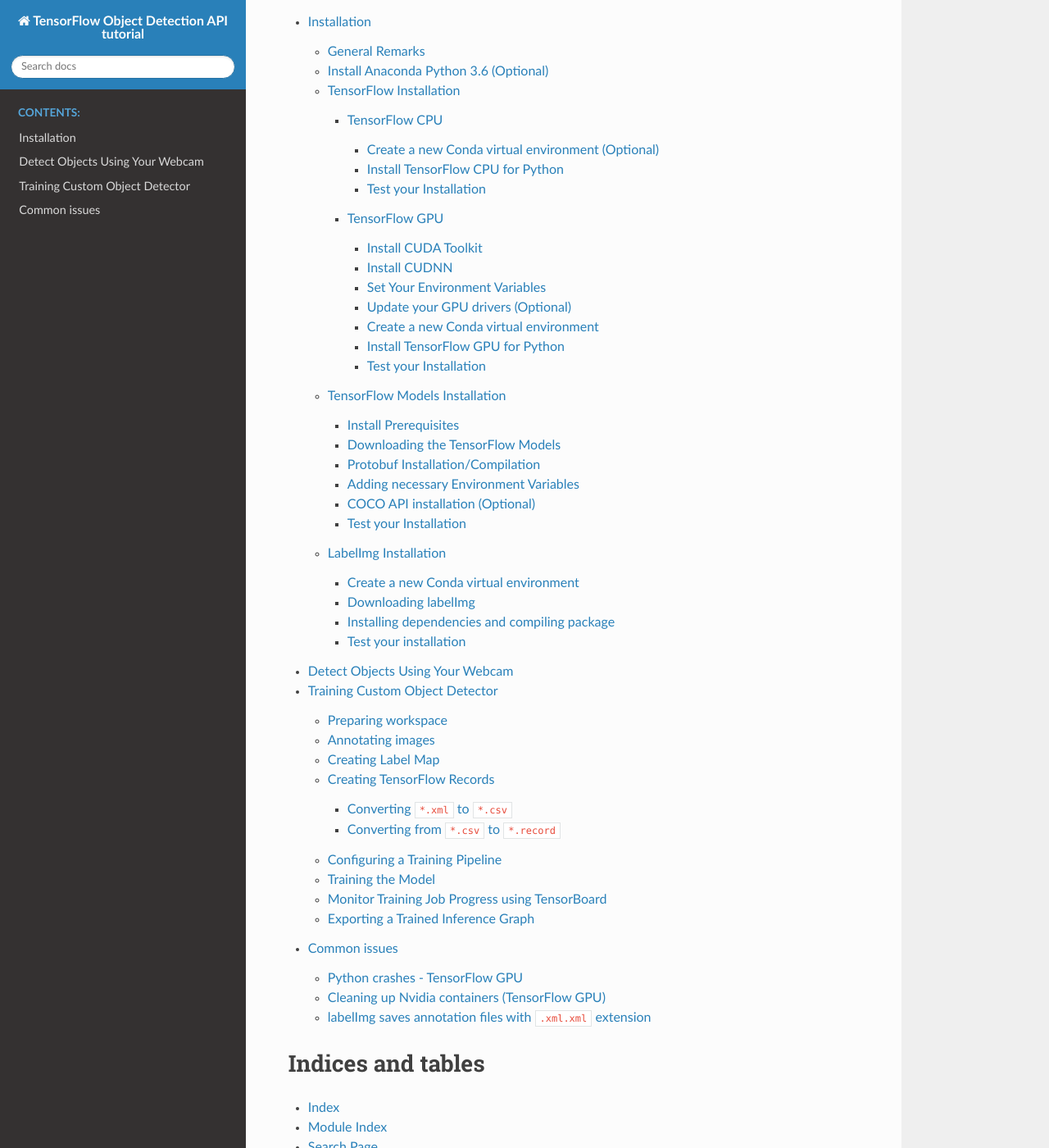
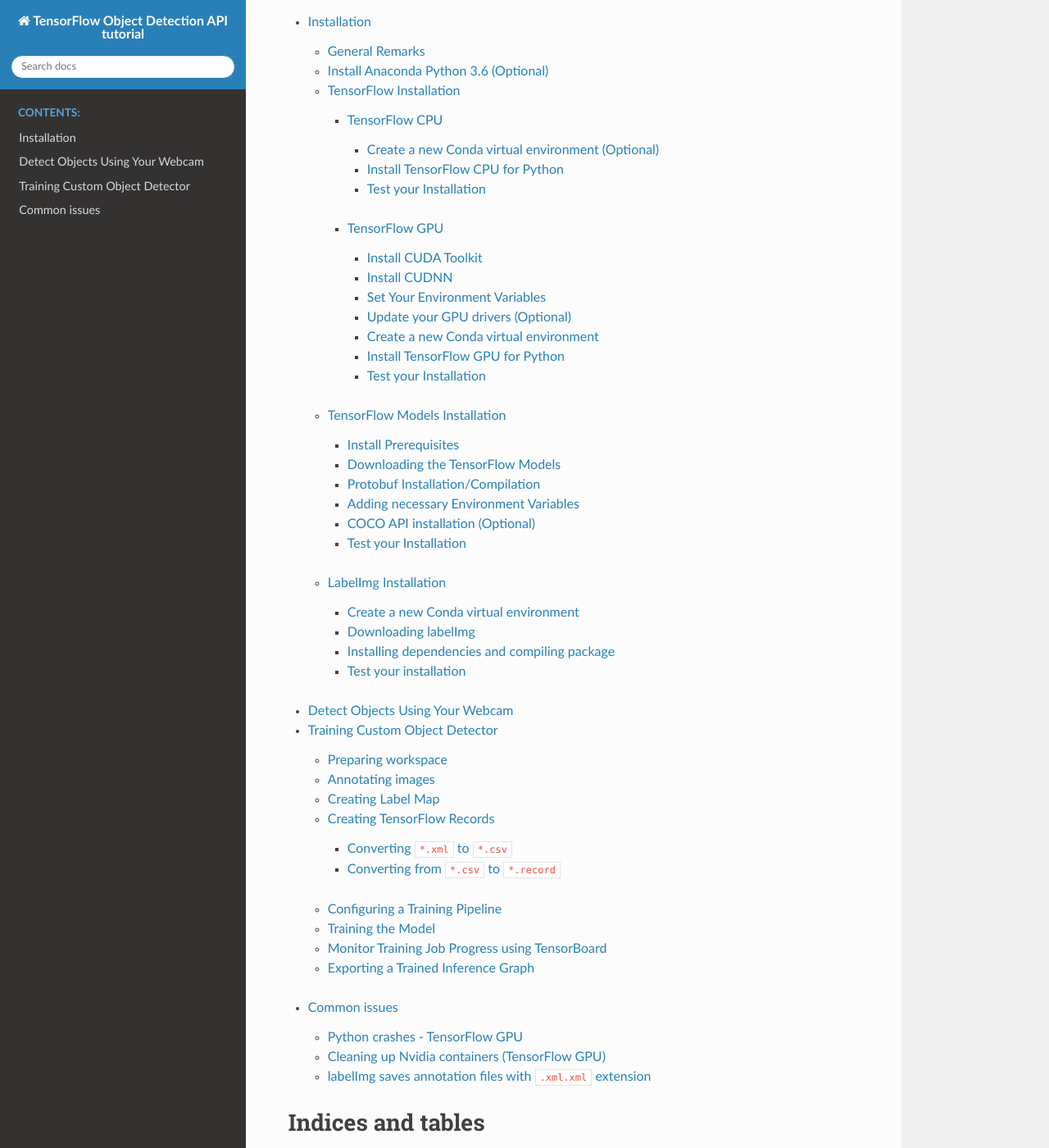
Before and after one commit to sglvladi/TensorFlowObjectDetectionTutorial, a Sphinx documentation site: the page built from docs/source/index.rst, in a window 1280 px wide and 1400 px high, scrolled down 643 px. Shown: the whole window at 82% size. Built offline with Sphinx 7.4.7 and the Read the Docs theme 2.0.0, drawn with Linux system fonts in a browser that asks for light colours.

Commit message:
Added _static/css/custom.css file containing styling to fix margin issues introduced by sphinx-tabs

```diff
--- /dev/null
+++ b/docs/source/_static/css/custom.css
@@ -0,0 +1,6 @@
+.tab .wy-plain-list-disc:last-child,
+.rst-content .section ul:last-child,
+.rst-content .toctree-wrapper ul:last-child,
+article ul:last-child {
+    margin-bottom: 24px;
+}
--- a/docs/source/conf.py
+++ b/docs/source/conf.py
@@ -154,3 +154,6 @@
      author, 'TensorFlowsetup', 'One line description of project.',
      'Miscellaneous'),
 ]
+
+def setup(app):
+    app.add_stylesheet('css/custom.css')  # may also be an URL
```
